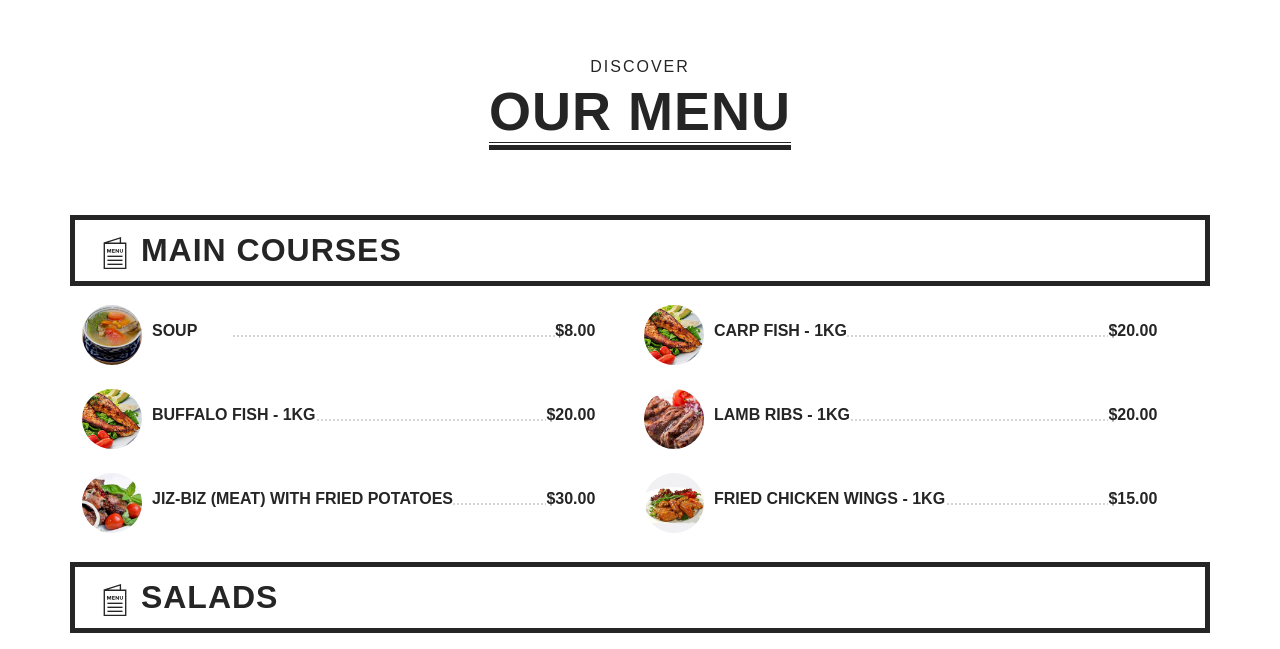
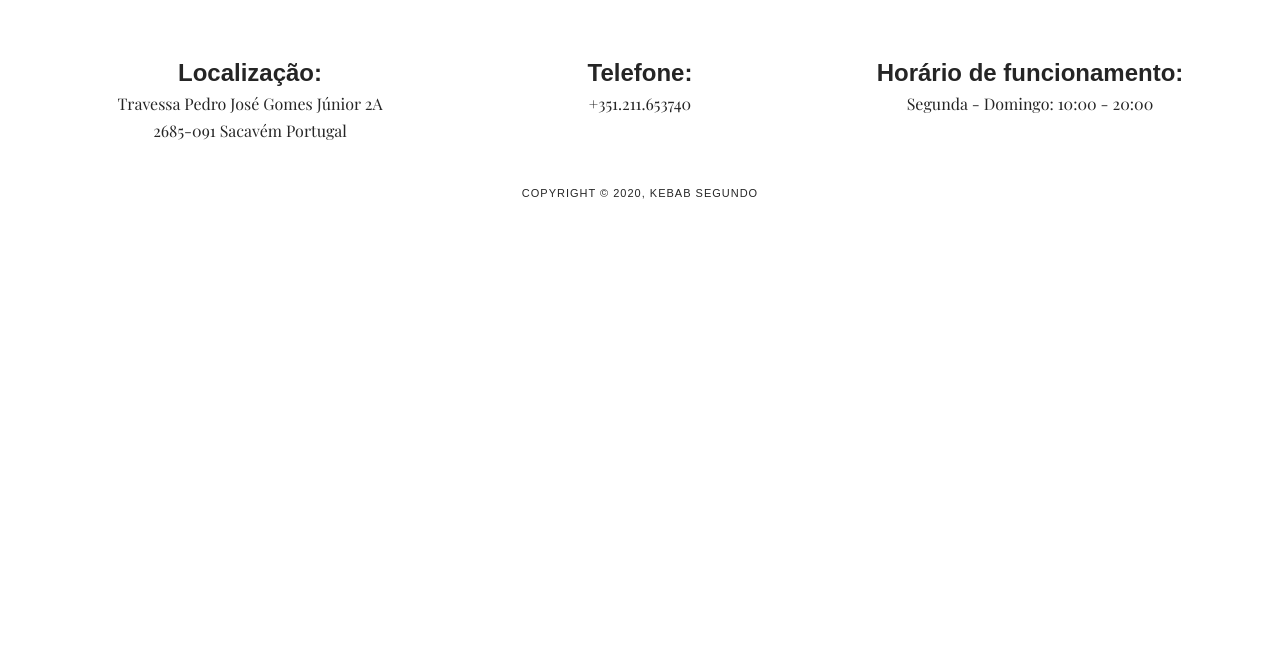
Before and after one commit to samarkandiy/kebabsegundo.com, a plain HTML site: page index.html in a window 1280 px wide. Shown: the part 1527-2176 px from the top of the page. After the commit the page ends 1766 px from the top, so only its background shows below. Drawn offline with nearby package versions, Linux system fonts and the light colour scheme.

Commit message:
Add files via upload

```diff
--- a/index.html
+++ b/index.html
@@ -280,7 +280,7 @@
 
 	  </section>
 
-      <section id="menu" class="home-section ">
+      <!-- section id="menu" class="home-section ">
 
         <div class="container" id="">
           <div class="row">
@@ -481,13 +481,10 @@
   </div>
 
   </div>
-  <!--.col-md-12-->
   </div>
-  <!--.row-->
   </div>
-  <!--.container-->
 
-  </section>
+  </section -->
 
 
   <footer>
```
